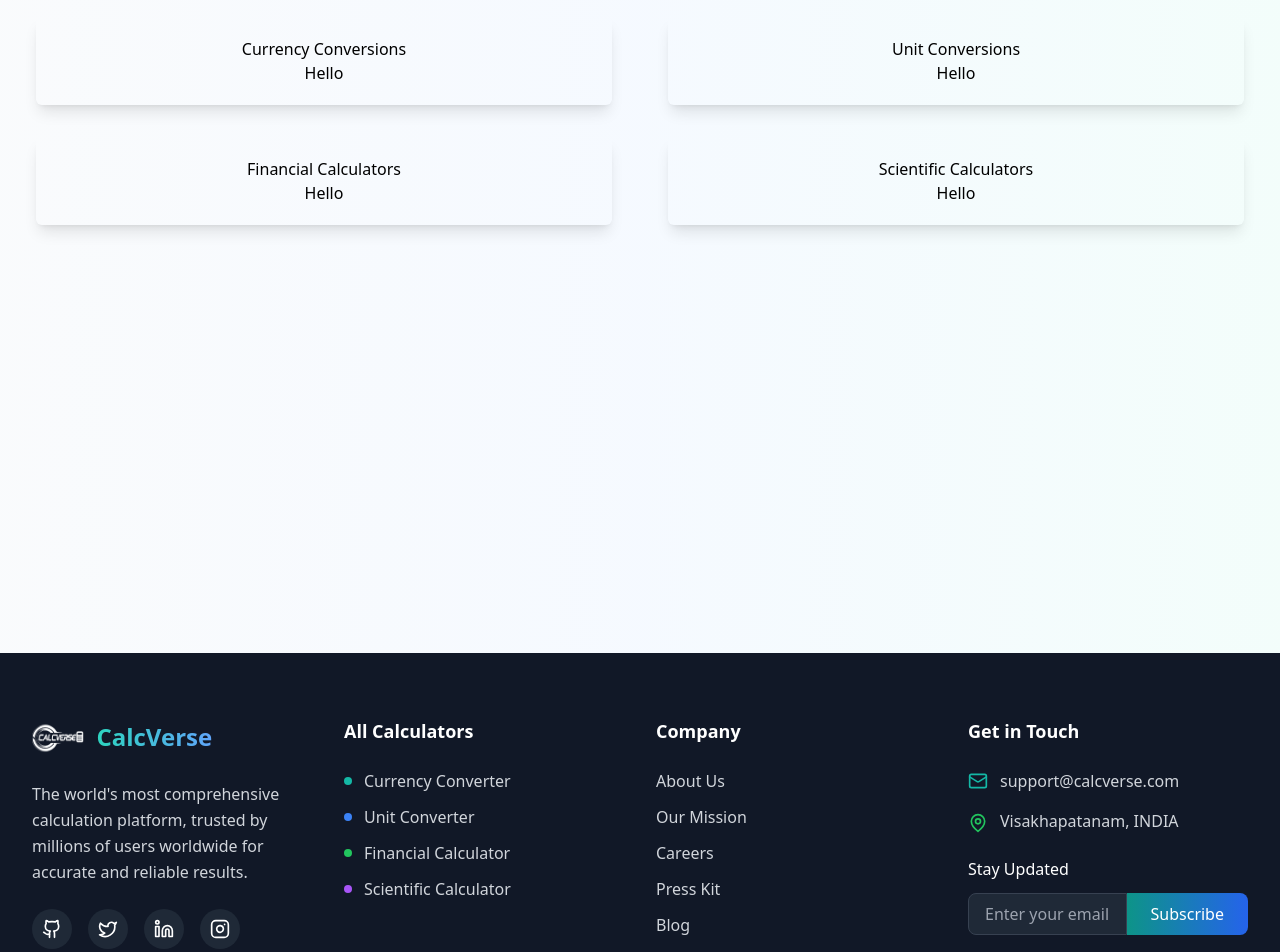
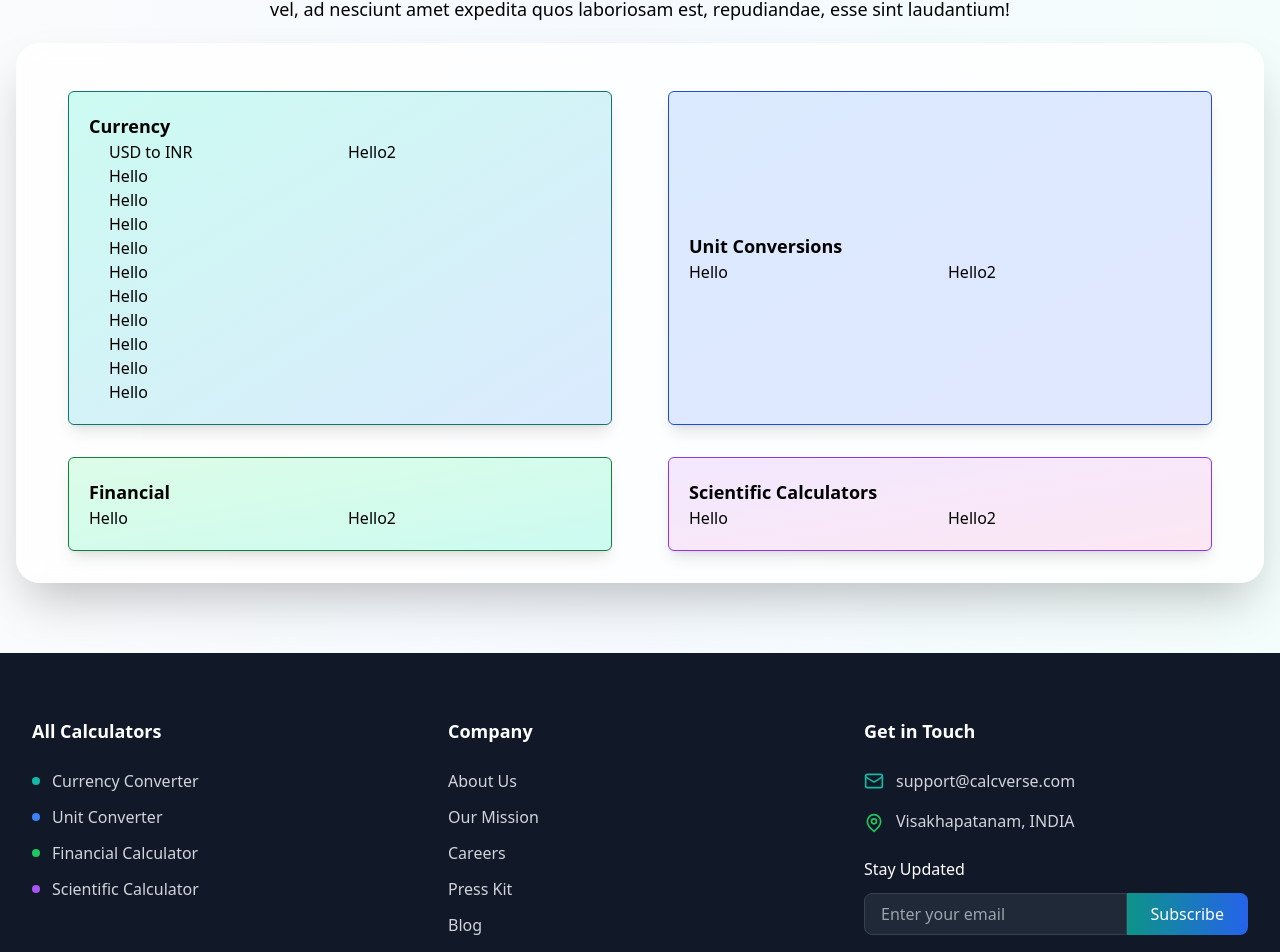
Before and after one commit to yogesh-1413/CalcVerse, a React (Vite) app: page /All_Conversions in a window 1280 px wide. Shown: the part 220-1172 px from the top of the page. Built offline with nearby package versions, Linux system fonts and the light colour scheme.

Commit message:
Edited All Conversions

```diff
--- a/index.html
+++ b/index.html
@@ -4,7 +4,7 @@
     <meta charset="UTF-8" />
     <link rel="icon" type="image/svg+xml" href="src/assets/CalcVerse_Tab_logo.png" />
     <meta name="viewport" content="width=device-width, initial-scale=1.0" />
-    <title>Currency Converter Landing Page</title>
+    <title>CalcVerse</title>
   </head>
   <body>
     <div id="root"></div>
--- a/src/Components/Footer.tsx
+++ b/src/Components/Footer.tsx
@@ -1,43 +1,12 @@
 
 import { Link } from "react-router-dom";
-import { Mail, MapPin, Github, Twitter, Linkedin, Instagram } from "lucide-react";
+import { Mail, MapPin } from "lucide-react";
 
 function Footer() {
   return (
     <footer className="bg-gray-900 dark:bg-black text-white py-16 transition-all duration-300 ease-in-out overflow-hidden">
       <div className="max-w-7xl mx-auto px-4 sm:px-6 lg:px-8 w-full">
-        <div className="grid grid-cols-1 sm:grid-cols-2 lg:grid-cols-4 gap-8 mb-12">
-          <div className="col-span-1 min-w-0">
-            <div className="flex items-center space-x-3 mb-6 flex-wrap">
-              <img
-                src="../src/assets/logo.png"
-                alt="CalcVerse Logo"
-                className="h-10 w-auto object-contain brightness-0 invert flex-shrink-0"
-              />
-              <span className="text-2xl font-bold bg-gradient-to-r from-teal-400 to-blue-400 bg-clip-text text-transparent break-words">
-                CalcVerse
-              </span>
-            </div>
-            <p className="text-gray-300 dark:text-gray-400 leading-relaxed mb-6 break-words">
-              The world's most comprehensive calculation platform, trusted by millions of users worldwide for accurate and reliable results.
-            </p>
-            <div className="flex space-x-4 flex-wrap">
-              <a href="#" className="w-10 h-10 bg-gray-800 dark:bg-gray-900 rounded-full flex items-center justify-center hover:bg-teal-600 dark:hover:bg-teal-600 transition-colors duration-200 flex-shrink-0">
-                <Github className="w-5 h-5" />
-              </a>
-              <a href="#" className="w-10 h-10 bg-gray-800 dark:bg-gray-900 rounded-full flex items-center justify-center hover:bg-blue-600 dark:hover:bg-blue-600 transition-colors duration-200 flex-shrink-0">
-                <Twitter className="w-5 h-5" />
-              </a>
-              <a href="#" className="w-10 h-10 bg-gray-800 dark:bg-gray-900 rounded-full flex items-center justify-center hover:bg-blue-700 dark:hover:bg-blue-700 transition-colors duration-200 flex-shrink-0">
-                <Linkedin className="w-5 h-5" />
-              </a>
-              <a href="#" className="w-10 h-10 bg-gray-800 dark:bg-gray-900 rounded-full flex items-center justify-center hover:bg-pink-600 dark:hover:bg-pink-600 transition-colors duration-200 flex-shrink-0">
-                <Instagram className="w-5 h-5" />
-              </a>
-            </div>
-          </div>
-
-          {/* Product Section */}
+        <div className="grid grid-cols-1 sm:grid-cols-2 lg:grid-cols-3 gap-8 mb-12">
           <div className="min-w-0">
            <Link to = '/All_Conversions' className="hover:underline"> <h4 className="font-semibold text-white mb-6 text-lg break-words hover:text-teal-300">All Calculators</h4></Link>
             <ul className="space-y-3 text-gray-300 dark:text-gray-400">
--- a/src/Components/Hero.tsx
+++ b/src/Components/Hero.tsx
@@ -86,7 +86,7 @@ function Hero() {
                           </svg>
                         </div>
                         <h4 className="font-bold text-gray-900 dark:text-white mb-2">Financial</h4>
-                        <p className="text-sm text-gray-600 dark:text-gray-300">Loans, investments, EMI.... etc</p>
+                        <p className="text-sm text-gray-600 dark:text-gray-300">Loans, SIP, EMI.... etc</p>
                       </div>
                     </Link>
 
@@ -102,9 +102,7 @@ function Hero() {
                       </div>
                     </Link>
                   </div>
-                </div>
-                <div className="absolute -top-6 -right-6 w-24 h-24 bg-gradient-to-r from-teal-400 to-blue-400 rounded-full opacity-20 blur-xl"></div>
-                <div className="absolute -bottom-6 -left-6 w-32 h-32 bg-gradient-to-r from-blue-400 to-indigo-400 rounded-full opacity-20 blur-xl"></div>
+                </div>-
               </div>
             </div>
           </div>
--- a/src/Conversions/All_Conversions.tsx
+++ b/src/Conversions/All_Conversions.tsx
@@ -14,9 +14,9 @@ const All_Conversions: React.FC = () => {
                     <div className="mt-3 grid grid-cols-3 ">
                         <div className="flex p-4">
                             <div className="rounded-3xl  w-full max-w-md sm:max-w-lg md:max-w-xl lg:max-w-2xl ">
-                                <div className="flex flex-col-2">
+                                <div className="flex flex-col-2 dark:text-white">
                                     <input
-                                        className="w-full px-4 text-lg py-2 max-w-md  border rounded-3xl border-[#000000] focus:ring-2 text-bold focus:ring-orange-500 focus:border-transparent dark:focus:ring-orange-600 dark:bg-gray-100  dark:text-black transition-all duration-300 ease-in-out"
+                                        className="w-full px-4 text-lg py-2 max-w-md border rounded-3xl border-[#000000] focus:ring-2 focus:ring-blue-500 focus:border-transparent dark:focus:ring-purple-600 dark:bg-transparent dark:text-white transition-all duration-300 ease-in-out"
                                         type="text"
                                         placeholder={"Search Here..."}
                                     />
@@ -24,7 +24,7 @@ const All_Conversions: React.FC = () => {
                             </div>
                         </div>
                         <div className="flex justify-center rounded-lg p-2">
-                            <div className="bg-[#D9D9D9] dark:bg-gray-800/80 backdrop-blur-sm shadow-md rounded-lg p-3 w-full max-w-md sm:max-w-lg md:max-w-xl lg:max-w-xl transition-all duration-300 ease-in-out">
+                            <div className="bg-[#D9D9D9] dark:bg-transparent border border-black backdrop-blur-sm shadow-md rounded-lg p-3 w-full max-w-md sm:max-w-lg md:max-w-xl lg:max-w-xl transition-all duration-300 ease-in-out">
                                 <h1 className="dark:text-teal-400 text-blue-700 text-md sm:text-xl md:text-3xl lg:text-4xl text-center font-semibold transition-all duration-300 ease-in-out">
                                     Free Calculators
                                 </h1>
@@ -32,13 +32,14 @@ const All_Conversions: React.FC = () => {
                         </div>
                         <div className="flex justify-center">
 
-                            <div className="flex items-center justify-center rounded-3xl max-w-md sm:max-w-lg md:max-w-xl lg:max-w-2xl">
+                            <div className="flex items-center justify-center rounded-3xl max-w-md sm:max-w-lg md:max-w-xl lg:max-w-2xl ">
                                 <button
+                                    className=""
                                     onClick={() => (window.open("/Regular_Calculator", "_blank"))}
                                 >
-                                    <div className="flex p-3 rounded-3xl border border-black backdrop-blur-md hover:scale-105 hover:shadow-md transition-all duration-300 ease-in-out  ">
-                                        <p className="text-md sm:text-sm md:text-md lg:text-lg">Regular Calculator</p>
-                                        <ExternalLink className="mt-1 sm:h-4 sm:w-4 md:h-5 md:w-5 lg:h-6 lg:w-6" />
+                                    <div className="flex px-9  py-2 rounded-3xl border border-black backdrop-blur-md hover:scale-105 hover:shadow-md hover:text-blue-600 dark:hover:text-teal-400 hover:border-blue-600 dark:hover:border-teal-400 transition-all duration-300 ease-in-out  ">
+                                        <p className="text-md  sm:text-sm md:text-md lg:text-xl">Regular Calculator</p>
+                                        <ExternalLink className="mt-1 mb-1 sm:h-4 sm:w-4 md:h-4 md:w-4 lg:h-6 lg:w-6 ml-3 " />
                                     </div>
                                 </button>
                             </div>
@@ -46,34 +47,73 @@ const All_Conversions: React.FC = () => {
                         </div>
                     </div>
                     <div>
-                        <p className="text-[#000000] dark:text-gray-300 text-center px-4 text-sm sm:text-sm md:text-md lg:text-lg  ">
+                        <p className="text-[#000000] dark:text-white/90 mt-5 text-center px-4 text-sm sm:text-sm md:text-md lg:text-lg  ">
                             Lorem ipsum dolor sit amet consectetur, adipisicing elit. Natus repudiandae perspiciatis et perferendis non asperiores delectus debitis! Cum culpa a vel, ad nesciunt amet expedita quos laboriosam est, repudiandae, esse sint laudantium!
                         </p>
                     </div>
                     <div>
-                        <div className="grid grid-cols-1 md:grid-cols-2 gap-4 mr-4 ml-4">
-                            <div className="flex flex-col items-center justify-center min-h-auto min-w-auto shadow-lg rounded-md mt-4 ml-5 mr-5 p-5 ">
-                                <h2 className="">Currency Conversions</h2>
-                                <p>Hello</p>
+                        <div className="grid grid-cols-1 md:grid-cols-2 gap-4 mt-5 mr-4 ml-4 bg-white/80 dark:bg-gray-700 backdrop-blur-md rounded-3xl shadow-2xl border-slate-200 dark:border-gray-700 p-8 relative overflow-hidden transition-all duration-300 ease-in-out ">
+                            <div className="flex flex-col items-center justify-center min-h-auto min-w-auto border border-teal-700 shadow-lg rounded-md mt-4 ml-5 mr-5 p-5 bg-gradient-to-br from-teal-100 to-blue-100 dark:from-teal-900/30 dark:to-blue-900/30">
+                                <h2 className="dark:text-white/90 font-bold flex flex-col sm:text-sm md:text-sm lg:text-lg self-start">Currency </h2>
+                                <div className="grid grid-cols-1 md:grid-cols-2 gap-4 w-full ">
+                                    <div>
+                                        <p className="dark:text-white/90 ml-5">USD to INR</p>
+                                        <p className="dark:text-white/90 ml-5">Hello</p>
+                                        <p className="dark:text-white/90 ml-5">Hello</p>
+                                        <p className="dark:text-white/90 ml-5">Hello</p>
+                                        <p className="dark:text-white/90 ml-5">Hello</p>
+                                        <p className="dark:text-white/90 ml-5">Hello</p>
+                                        <p className="dark:text-white/90 ml-5">Hello</p>
+                                        <p className="dark:text-white/90 ml-5">Hello</p>
+                                        <p className="dark:text-white/90 ml-5">Hello</p>
+                                        <p className="dark:text-white/90 ml-5">Hello</p>
+                                        <p className="dark:text-white/90 ml-5">Hello</p>
+                                    </div>
+                                    <div>
+                                        <p className="dark:text-white/90">Hello2</p>
+                                    </div>
+                                </div>
                             </div>
-                            <div className="flex flex-col items-center justify-center min-h-auto min-w-auto shadow-lg rounded-md mt-4 ml-5 mr-5 p-5 ">
-                                <h2 className="">Unit Conversions</h2>
-                                <p>Hello</p>
+                            <div className="flex flex-col items-center justify-center min-h-auto min-w-auto border border-blue-700 shadow-lg rounded-md mt-4 ml-5 mr-5 p-5 bg-gradient-to-br from-blue-100 to-indigo-100 dark:from-blue-900/30 dark:to-indigo-900/30">
+                                <h2 className="dark:text-white/90 font-bold flex flex-col sm:text-sm md:text-sm lg:text-lg self-start">Unit Conversions</h2>
+                                <div className="grid grid-cols-1 md:grid-cols-2 gap-4 w-full ">
+                                    <div>
+                                        <p className="dark:text-white/90">Hello</p>
+                                    </div>
+                                    <div>
+                                        <p className="dark:text-white/90">Hello2</p>
+                                    </div>
+                                </div>
                             </div>
-                            <div className="flex flex-col items-center justify-center min-h-auto min-w-auto shadow-lg rounded-md mt-4 ml-5 mr-5 p-5 ">
-                                <h2 className="">Financial Calculators</h2>
-                                <p>Hello</p>
+                            <div className="flex flex-col items-center justify-center min-h-auto min-w-auto border border-green-700 shadow-lg rounded-md mt-4 ml-5 mr-5 p-5 bg-gradient-to-br from-green-100 to-teal-100 dark:from-green-900/30 dark:to-teal-900/30">
+                                <h2 className="dark:text-white/90 font-bold flex flex-col sm:text-sm md:text-sm lg:text-lg self-start">Financial </h2>
+                                <div className="grid grid-cols-1 md:grid-cols-2 gap-4 w-full ">
+                                    <div>
+                                        <p className="dark:text-white/90">Hello</p>
+                                    </div>
+                                    <div>
+                                        <p className="dark:text-white/90">Hello2</p>
+                                    </div>
+                                </div>
                             </div>
-                            <div className="flex flex-col items-center justify-center min-h-auto min-w-auto shadow-lg rounded-md mt-4 ml-5 mr-5 p-5 ">
-                                <h2 className="">Scientific Calculators</h2>
-                                <p>Hello</p>
+                            <div className="flex flex-col items-center justify-center min-h-auto min-w-auto border border-purple-600 shadow-lg rounded-md mt-4 ml-5 mr-5 p-5 bg-gradient-to-br from-purple-100 to-pink-100 dark:from-purple-900/30 dark:to-pink-900/30">
+                                <h2 className="dark:text-white/90 font-bold flex flex-col sm:text-sm md:text-sm lg:text-lg self-start">Scientific Calculators</h2>
+                                <div className="grid grid-cols-1 md:grid-cols-2 gap-4 w-full ">
+                                    <div>
+                                        <p className="dark:text-white/90">Hello</p>
+                                    </div>
+                                    <div>
+                                        <p className="dark:text-white/90">Hello2</p>
+                                    </div>
+                                </div>
                             </div>
                         </div>
                     </div>
                 </div>
             </div>
+
             <Footer />
         </div>
     )
 }
-export default All_Conversions;
+export default All_Conversions
```
